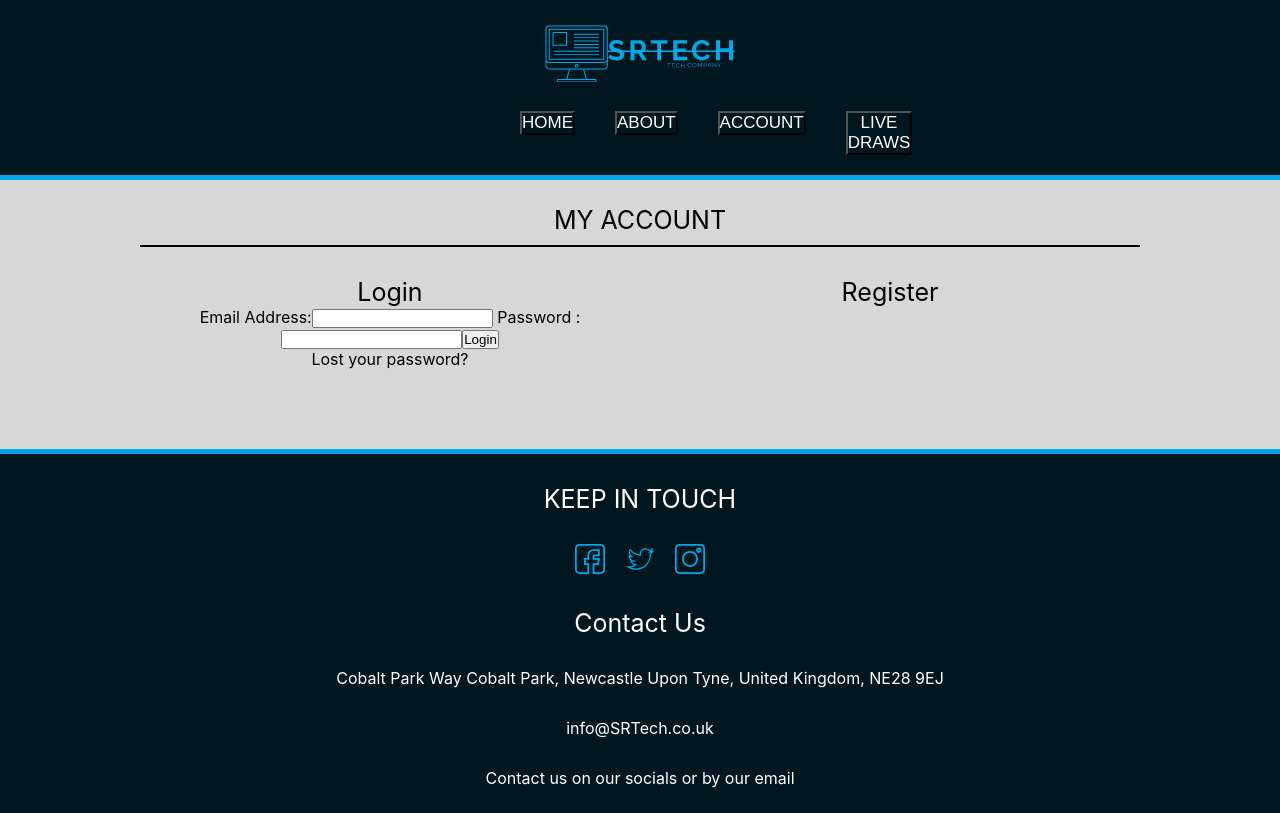
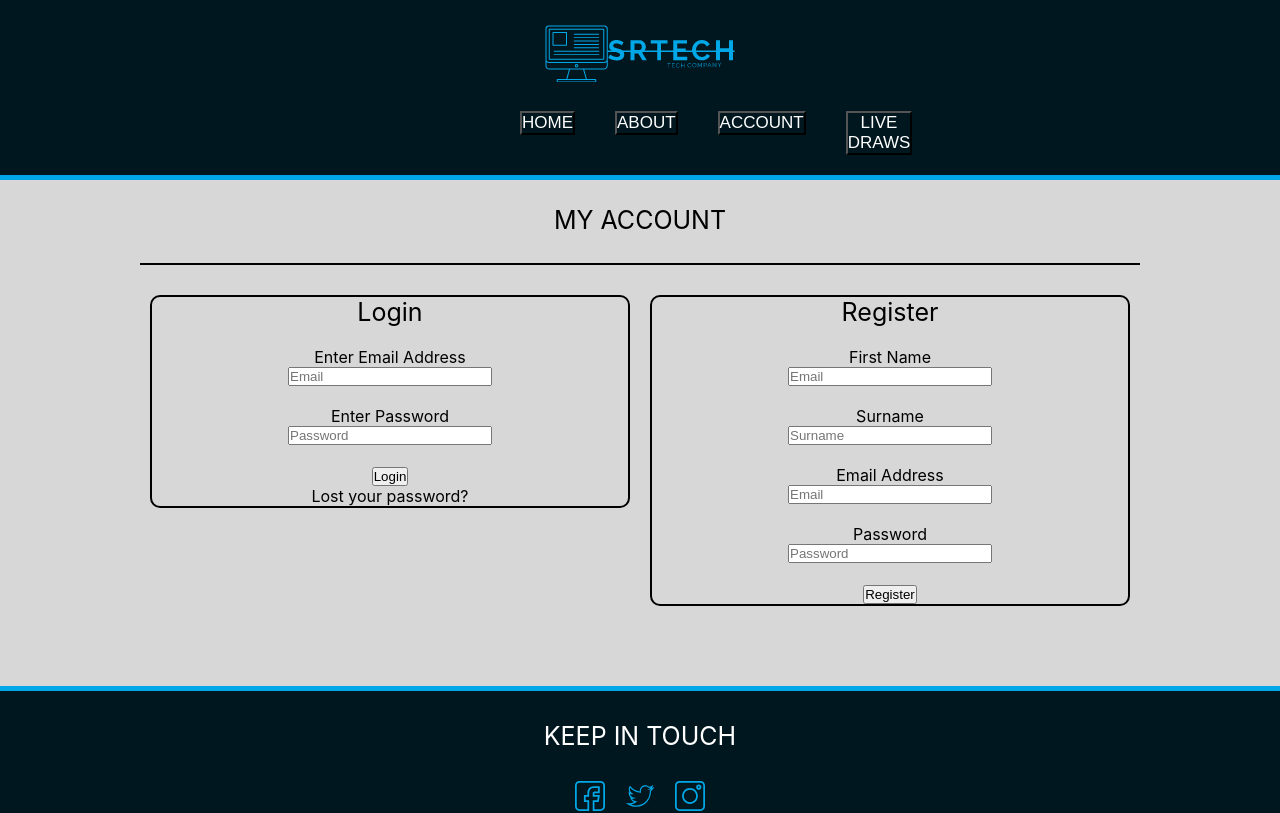
Before and after one commit to SeanRichhh/client-side-raffle-site, a React (Create React App) app: page /account in a window 1280 px wide. Shown: the top 813 px of the page. Built offline with nearby package versions, Linux system fonts and the light colour scheme.

Commit message:
form container completed just needs styling

```diff
--- a/src/components/Account/Login.js
+++ b/src/components/Account/Login.js
@@ -1,23 +1,26 @@
-
 const Login = () => {
     return (
-        <section>
+        <section className="form-container">
             <div>
                 <h3>Login</h3>
             </div>
             <form>
-                <label> Email Address:
-                    <input
+                <div className="login-form-grid">
+                <label>Enter Email Address</label>
+                <input
+                   className="input-text"
                     type='text'
-                    value=''
+                    placeholder='Email'
                     />
-                </label>
-                <label> Password :
-                    <input
+                </div>
+                <div className="login-form-grid">
+                <label>Enter Password</label>
+                <input
+                    className="input-text"
                     type='text'
-                    value=''
+                    placeholder='Password'
                     />
-                </label>
+                </div>
                 <button>Login</button>
                 <p>Lost your password?</p>
             </form>
--- a/src/components/Account/Registeration.js
+++ b/src/components/Account/Registeration.js
@@ -1,8 +1,46 @@
 
 const Registeration = () => {
     return(
-       <section>
-            <h3>Register</h3>
+       <section className="form-container">
+             <div>
+                <h3>Register</h3>
+            </div>
+            <form>
+            <div className="login-form-grid">
+                <label>First Name</label>
+                <input
+                   className="input-text"
+                    type='text'
+                    placeholder='Email'
+                    />
+                </div>
+            <div className="login-form-grid">
+                <label>Surname</label>
+                <input
+                   className="input-text"
+                    type='text'
+                    placeholder='Surname'
+                    />
+                </div>
+            <div className="login-form-grid">
+
+                <label>Email Address</label>
+                <input
+                   className="input-text"
+                    type='text'
+                    placeholder='Email'
+                    />
+                </div>
+                <div className="login-form-grid">
+                <label>Password</label>
+                <input
+                    className="input-text"
+                    type='text'
+                    placeholder='Password'
+                    />
+                </div>
+                <button>Register</button>
+            </form>
        </section>
     )
 }
--- a/src/components/Account/accountPage.css
+++ b/src/components/Account/accountPage.css
@@ -1,5 +1,6 @@
 .account-page-container{
 display: grid;
+grid-template-rows: 100px auto;
 grid-template-columns: 1000px;
 place-content: center;
 margin-top: 15px;
@@ -26,3 +27,25 @@ h3{
     border-bottom: solid 2px black;
     margin-bottom: 30px;
 }
+
+.form-container{
+    border: solid 2px black;
+    margin-right: 10px;
+    margin-left: 10px;
+    border-radius: 10px;
+    height: min-content;
+}
+
+/*  Login form */
+
+.login-form-grid{
+    display: grid;
+    grid-auto-flow: row;
+    margin: 20px;
+    place-content: center;
+
+}
+.input-text{
+    width: 200px;
+    display: grid;
+}
--- a/src/components/Footer/Footer.js
+++ b/src/components/Footer/Footer.js
@@ -50,7 +50,7 @@ const Footer = () => {
                 <p>Cobalt Park Way Cobalt Park, Newcastle Upon Tyne, United Kingdom, NE28 9EJ</p>
                 <p>info@SRTech.co.uk</p>
                 <p>Contact us on our socials or by our email</p>
-                <p>Copyright SRTech Limted</p>
+                <p><strong>Copyright SRTech Limted</strong></p>
             </div>
 
         </div>
```
